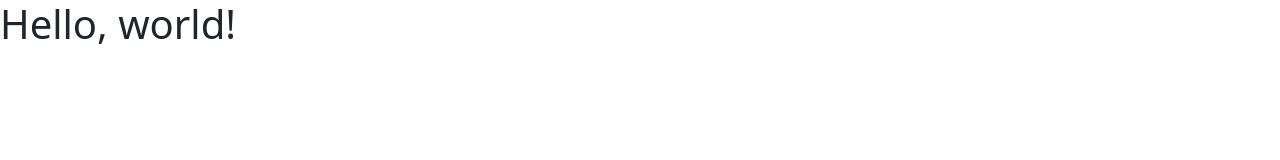
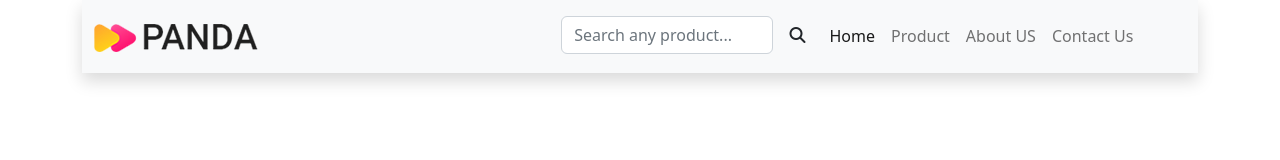
Before and after one commit to anikahammedkhan/panda-commerce, a plain HTML site: page index.html in a window 1280 px wide. Drawn offline with nearby package versions, Linux system fonts and the light colour scheme.

Commit message:
navbar completed

```diff
--- a/index.html
+++ b/index.html
@@ -7,10 +7,40 @@
     <title>Panda Commerce</title>
     <link href="https://cdn.jsdelivr.net/npm/bootstrap@5.2.0/dist/css/bootstrap.min.css" rel="stylesheet"
         integrity="sha384-gH2yIJqKdNHPEq0n4Mqa/HGKIhSkIHeL5AyhkYV8i59U5AR6csBvApHHNl/vI1Bx" crossorigin="anonymous">
+    <script src="https://kit.fontawesome.com/6f34808dca.js" crossorigin="anonymous"></script>
 </head>
 
 <body>
-    <h1>Hello, world!</h1>
+    <header>
+        <div class="container">
+            <nav class="navbar navbar-expand-lg bg-light py-3 shadow sticky">
+                <div class="container-fluid">
+                    <a class="navbar-brand" href="#">
+                        <img src="images/logo.png" alt="">
+                    </a>
+                    <button class="navbar-toggler" type="button" data-bs-toggle="collapse"
+                        data-bs-target="#navbarNavAltMarkup" aria-controls="navbarNavAltMarkup" aria-expanded="false"
+                        aria-label="Toggle navigation">
+                        <span class="navbar-toggler-icon"></span>
+                    </button>
+                    <div class="collapse navbar-collapse" id="navbarNavAltMarkup">
+                        <div class="navbar-nav ms-auto">
+                            <div class="col-md-5">
+                                <div class="d-flex form-inputs align-items-center">
+                                    <input class="form-control" type="text" placeholder="Search any product...">
+                                    <i class="fa-solid fa-magnifying-glass px-3"></i>
+                                </div>
+                            </div>
+                            <a class="nav-link active" aria-current="page" href="#">Home</a>
+                            <a class="nav-link" href="#">Product</a>
+                            <a class="nav-link" href="#">About US</a>
+                            <a class="nav-link" href="#">Contact Us</a>
+                        </div>
+                    </div>
+                </div>
+            </nav>
+        </div>
+    </header>
     <script src="https://cdn.jsdelivr.net/npm/bootstrap@5.2.0/dist/js/bootstrap.bundle.min.js"
         integrity="sha384-A3rJD856KowSb7dwlZdYEkO39Gagi7vIsF0jrRAoQmDKKtQBHUuLZ9AsSv4jD4Xa"
         crossorigin="anonymous"></script>
```
